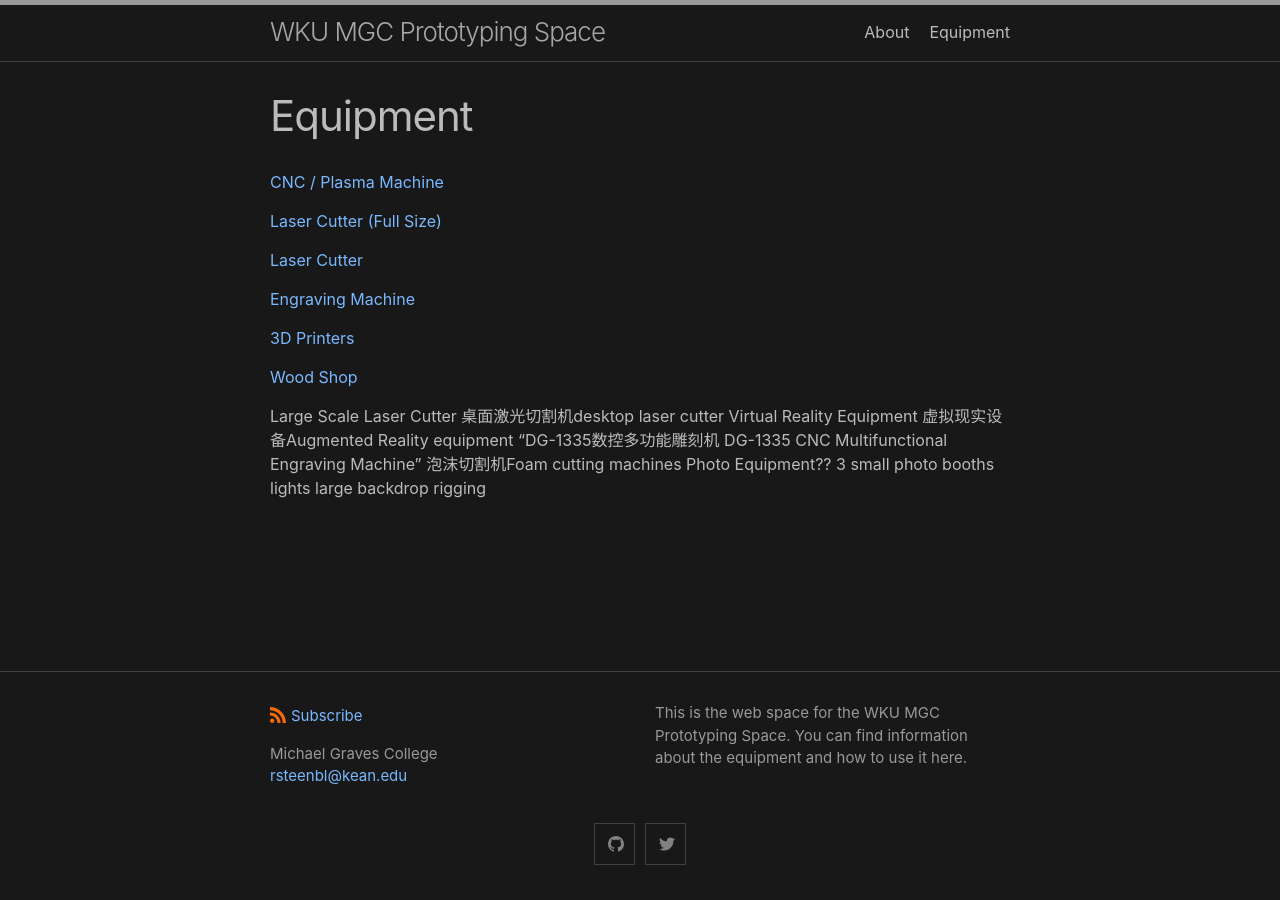
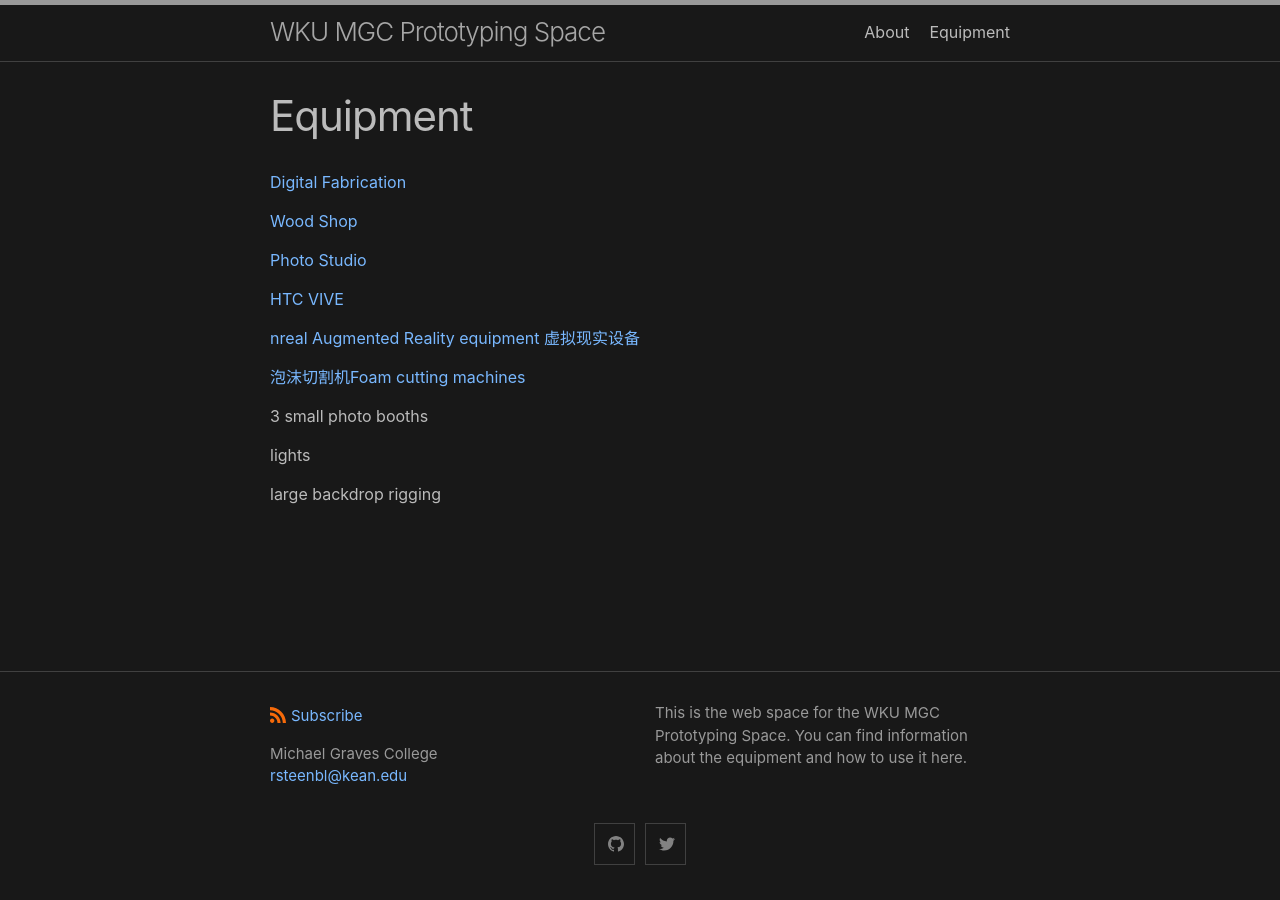
Before and after one commit to KeanMGC/WKUProtoSpace, a Jekyll site: the page built from equipment.md, in a window 1280 px wide. Built offline with Jekyll 4.4.1, drawn with Linux system fonts in a browser that asks for light colours.

```diff
--- a/equipment.md
+++ b/equipment.md
@@ -4,28 +4,20 @@ title: Equipment
 permalink: /equipment/
 ---
 
-[CNC / Plasma Machine]()
-
-[Laser Cutter (Full Size)]()
-
-[Laser Cutter]()
-
-[Engraving Machine]()
-
-[3D Printers](/3dprint.md)
+[Digital Fabrication]()
 
 [Wood Shop](/wood.md)
 
+[Photo Studio]()
 
+[HTC VIVE]()
 
-Large Scale Laser Cutter
-桌面激光切割机desktop laser cutter
-Virtual Reality Equipment
-虚拟现实设备Augmented Reality equipment
-"DG-1335数控多功能雕刻机
- DG-1335 CNC Multifunctional Engraving Machine"
-泡沫切割机Foam cutting machines
-Photo Equipment??
+[nreal Augmented Reality equipment 虚拟现实设备]()
+
+[泡沫切割机Foam cutting machines]()
+
 3 small photo booths
+
 lights
+
 large backdrop rigging
```
Also changed, not shown: 3dprint.md (+0 -3 lines), digfab.md (added, +15 -0 lines), prusa.md (+4 -0 lines).
